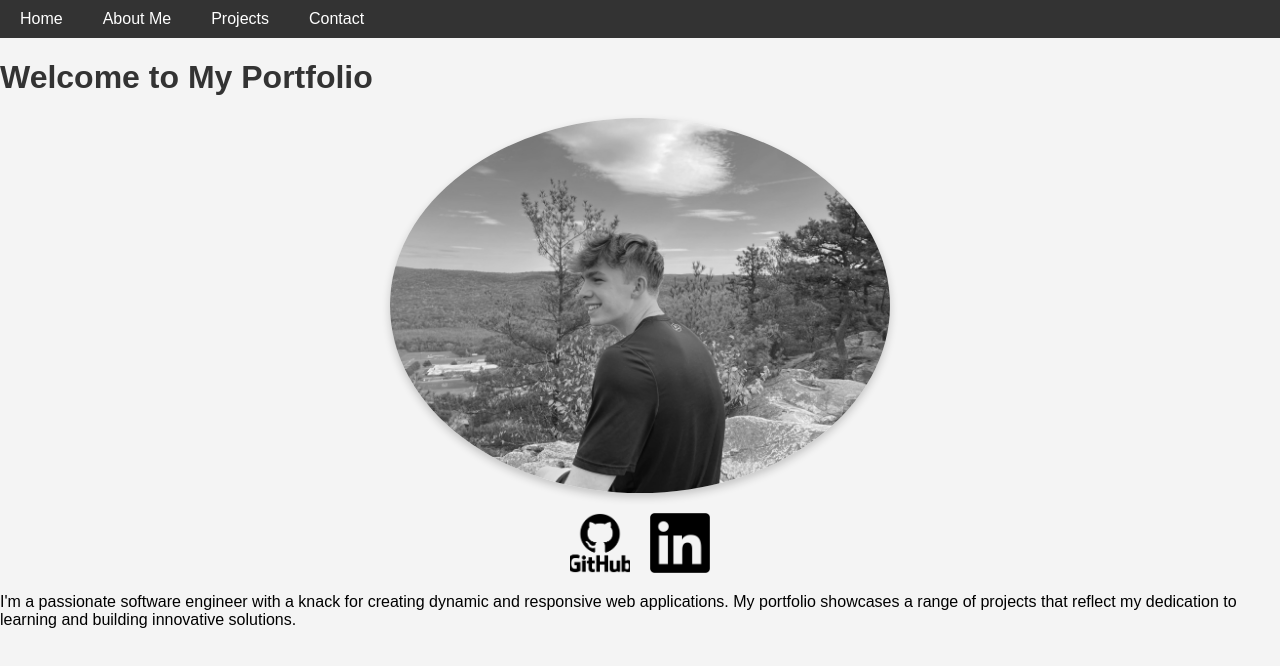
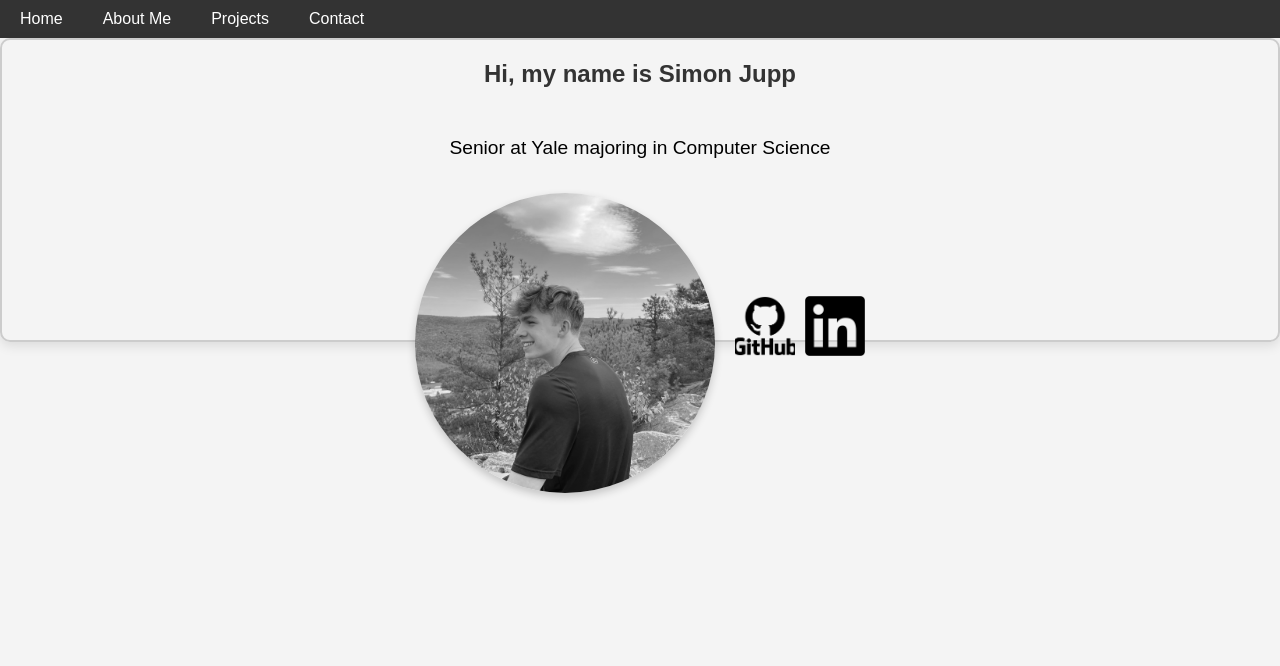
Before and after one commit to simonjupp123/PersonalWebsite, a React (Create React App) app in the folder my_website/: page / in a window 1280 px wide. Shown: the top 666 px of the page. Built offline with nearby package versions, Linux system fonts and the light colour scheme.

Commit message:
front page organization

```diff
--- a/my_website/src/pages/Home.js
+++ b/my_website/src/pages/Home.js
@@ -6,19 +6,22 @@ import SocialLinks from '../components/SocialLinks';
 function Home() {
   return (
     <div>
-      <h1>Welcome to My Portfolio</h1>
       <section className="home-content">
-        <img
-          src={myImage} // Replace with your own image URL or use local image
-          alt="Your description"
-          className='home-image'
-        />
-        <SocialLinks />
+        <h1>Hi, my name is Simon Jupp</h1>
         <div className="home-description">
           <p>
-            I'm a passionate software engineer with a knack for creating dynamic and responsive web applications.
-            My portfolio showcases a range of projects that reflect my dedication to learning and building innovative solutions.
+            Senior at Yale majoring in Computer Science
           </p>
+        </div>
+        <div className="bottom-row">
+          <img
+            src={myImage}
+            alt="Your description"
+            className="home-image"
+          />
+          <div className="home-info">
+            <SocialLinks />
+          </div>
         </div>
       </section>
     </div>
--- a/my_website/src/styles/styles.css
+++ b/my_website/src/styles/styles.css
@@ -77,9 +77,12 @@ form {
     display: block;
     margin-left: auto;
     margin-right: auto;
-    width: 50%;                 /* Full width of the container */
-    max-width: 500px;            /* Max width to control size on larger screens */
-    border-radius: 50%;         /* Rounded corners */
+    width: 300px;
+    height: 300px;
+    /* width: 50%;                 Full width of the container
+    max-width: 500px;            Max width to control size on larger screens */
+    border-radius: 50%;        /* Rounded corners */
+    object-fit: cover;
     box-shadow: 0px 4px 8px rgba(0, 0, 0, 0.2); /* Subtle shadow for depth */
     transition: transform 0.3s, filter 0.3s; /* Smooth scaling and filter transition */
     filter: grayscale(100%);
@@ -88,13 +91,6 @@ form {
   .home-image:hover {
     transform: scale(1.05); /* Slight zoom on hover */
     filter: brightness(1.1); /* Increase brightness on hover */
-  }
-
-  .social-links {
-    display: flex;
-    justify-content: center;
-    gap: 20px; /* Space between icons */
-    margin-top: 20px;
   }
 
   .social-icon {
@@ -109,3 +105,50 @@ form {
     transform: scale(1.2);
     filter: grayscale(0%);
   }
+
+
+  .home-content {
+    display: flex;
+    align-items: center; /* Vertically centers the content */
+    justify-content: space-between; /* Spreads the image and info to opposite sides */
+  }
+
+
+
+
+
+  .home-content {
+    display: flex;
+    flex-direction: column;
+    justify-content: space-between;
+    height: 300px; /* Adjust as necessary to create the rectangular design */
+    border: 2px solid #ccc; /* Optional: Add a border to create a clear rectangular design */
+    border-radius: 10px; /* Optional: Rounded corners for the rectangle */
+    box-shadow: 0px 4px 12px rgba(0, 0, 0, 0.1); /* Optional: Add shadow for depth */
+  }
+
+  .home-description {
+    margin-top: 10px;
+    font-size: 1.2em;
+  }
+
+  .bottom-row {
+    display: flex;
+    justify-content: space-between;
+    align-items: center;
+    /* margin-top: auto; */
+    gap: 20px  /* Push the row to the bottom */
+  }
+
+
+  .home-info {
+    display: flex;
+    flex-direction: column;
+    justify-content: flex-end;
+    align-items: flex-end;
+  }
+
+  .social-links {
+    display: flex;
+    gap: 10px; /* Space between social icons */
+  }
```
